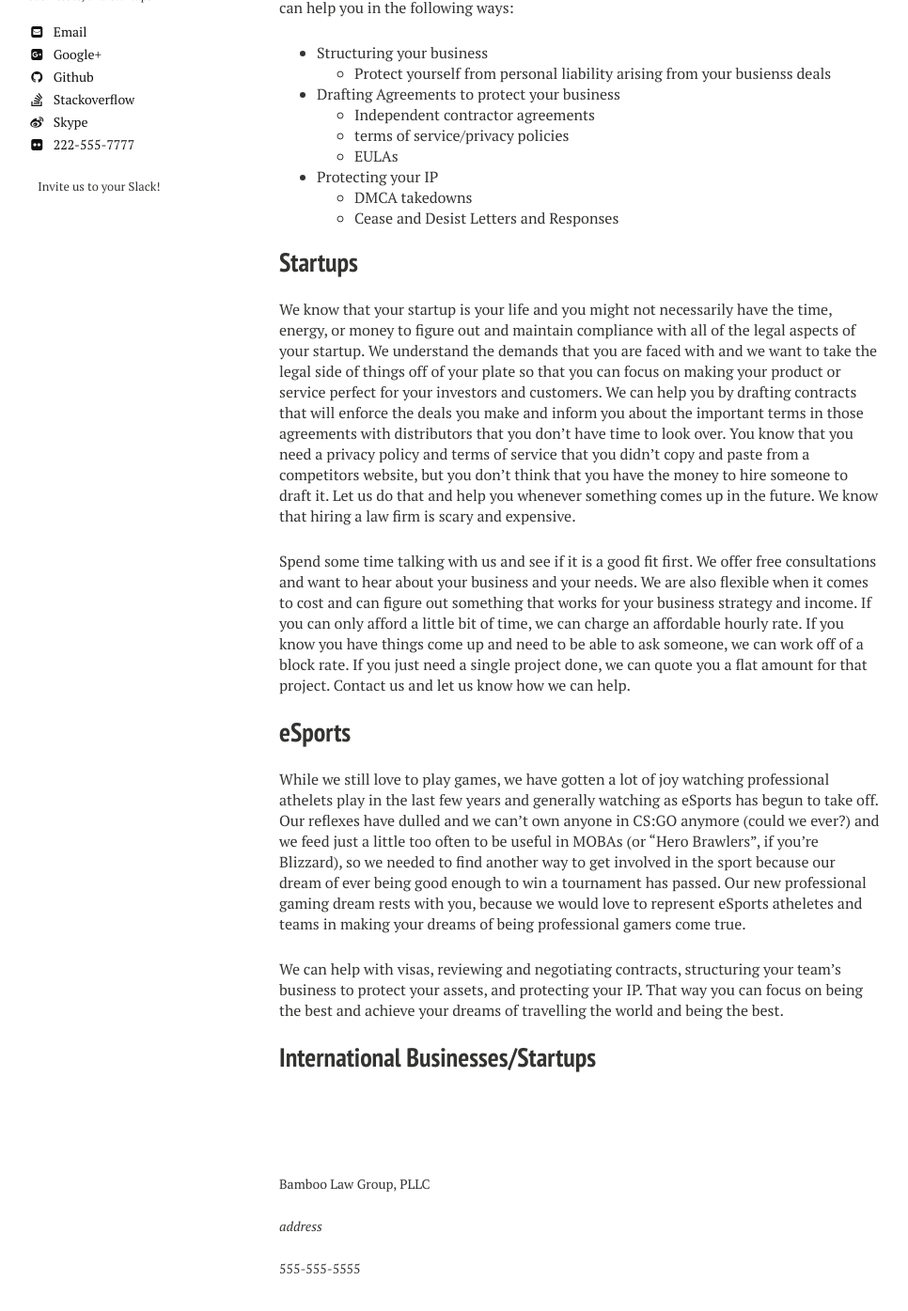
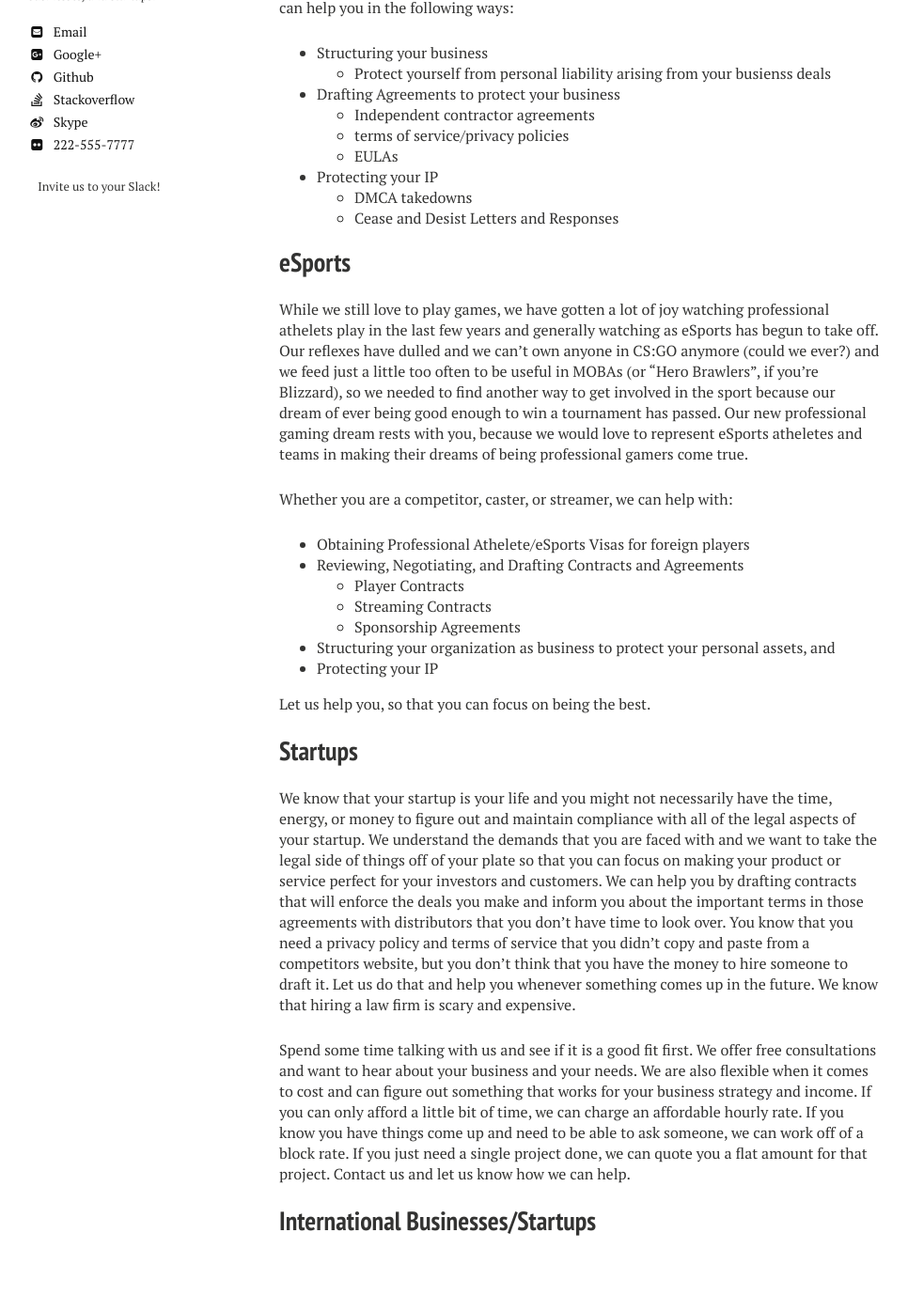
Before and after one commit to nerdyfergy/blg-site-mm3, a Jekyll site: the page built from industries/index.md, in a window 1280 px wide and 1400 px high, scrolled down 862 px. Shown: the top 1395 px of the window at 94% size, without its empty margins (23-989 px from the left). Built offline with Jekyll 4.4.1, drawn with Linux system fonts in a browser that asks for light colours.

Commit message:
Update index.md

```diff
--- a/industries/index.md
+++ b/industries/index.md
@@ -25,14 +25,26 @@ We might have grown up, but we have never grown out of gaming. Helping indie gam
   * DMCA takedowns
   * Cease and Desist Letters and Responses
 
+## eSports
+While we still love to play games, we have gotten a lot of joy watching professional athelets play in the last few years and generally watching as eSports has begun to take off. Our reflexes have dulled and we can't own anyone in CS:GO anymore (could we ever?) and we feed just a little too often to be useful in MOBAs (or "Hero Brawlers", if you're Blizzard), so we needed to find another way to get involved in the sport because our dream of ever being good enough to win a tournament has passed. Our new professional gaming dream rests with you, because we would love to represent eSports atheletes and teams in making their dreams of being professional gamers come true.
+
+Whether you are a competitor, caster, or streamer, we can help with:
+
+* Obtaining Professional Athelete/eSports Visas for foreign players
+* Reviewing, Negotiating, and Drafting Contracts and Agreements
+  * Player Contracts
+  * Streaming Contracts
+  * Sponsorship Agreements
+* Structuring your organization as business to protect your personal assets, and
+* Protecting your IP
+
+Let us help you, so that you can focus on being the best.
+
 ## Startups
 We know that your startup is your life and you might not necessarily have the time, energy, or money to figure out and maintain compliance with all of the legal aspects of your startup. We understand the demands that you are faced with and we want to take the legal side of things off of your plate so that you can focus on making your product or service perfect for your investors and customers. We can help you by drafting contracts that will enforce the deals you make and inform you about the important terms in those agreements with distributors that you don't have time to look over. You know that you need a privacy policy and terms of service that you didn't copy and paste from a competitors website, but you don't think that you have the money to hire someone to draft it. Let us do that and help you whenever something comes up in the future. We know that hiring a law firm is scary and expensive.
 
 Spend some time talking with us and see if it is a good fit first. We offer free consultations and want to hear about your business and your needs. We are also flexible when it comes to cost and can figure out something that works for your business strategy and income. If you can only afford a little bit of time, we can charge an affordable hourly rate. If you know you have things come up and need to be able to ask someone, we can work off of a block rate. If you just need a single project done, we can quote you a flat amount for that project. Contact us and let us know how we can help.
 
-## eSports
-While we still love to play games, we have gotten a lot of joy watching professional athelets play in the last few years and generally watching as eSports has begun to take off. Our reflexes have dulled and we can't own anyone in CS:GO anymore (could we ever?) and we feed just a little too often to be useful in MOBAs (or "Hero Brawlers", if you're Blizzard), so we needed to find another way to get involved in the sport because our dream of ever being good enough to win a tournament has passed. Our new professional gaming dream rests with you, because we would love to represent eSports atheletes and teams in making your dreams of being professional gamers come true.
 
-We can help with visas, reviewing and negotiating contracts, structuring your team's business to protect your assets, and protecting your IP. That way you can focus on being the best and achieve your dreams of travelling the world and being the best.
 
 ## International Businesses/Startups
```
